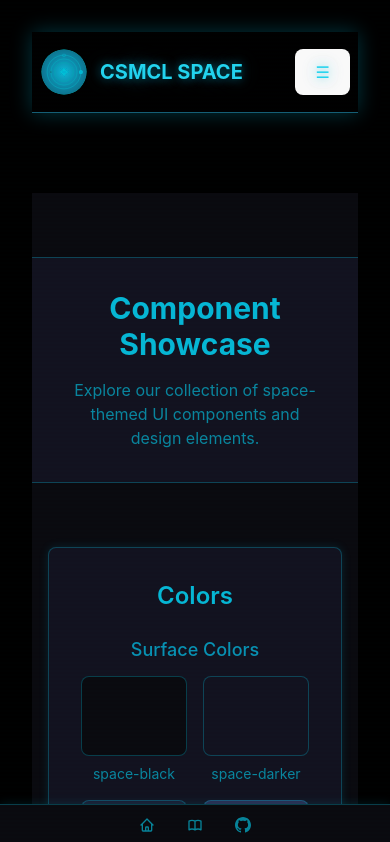
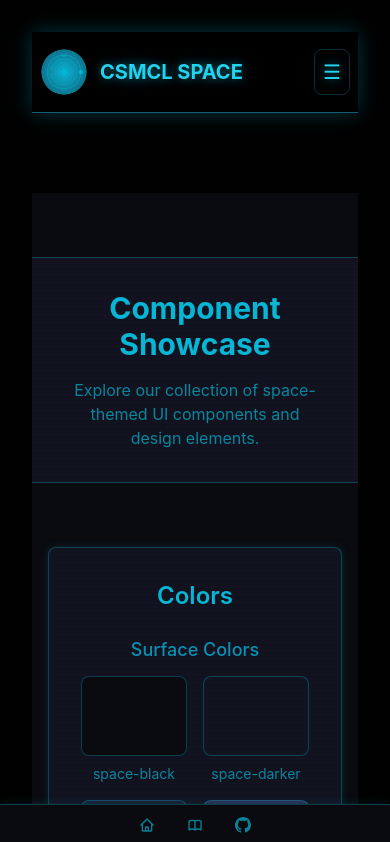
Before and after one commit to innerpixel/Cosmical-space-explorer-starter, a Vue app: page /showcase in a window 390 px wide. Shown: the top 842 px of the page. Built offline with nearby package versions, Linux system fonts and the light colour scheme.

Commit message:
🖌 STYLE: Enhanced UI Transparency
📱 Updates:
- 🌌 Made checkbox background transparent
- 📲 Improved hamburger menu with transparent style
- ✨ Added backdrop blur to mobile menu
- 🖋 Updated border styles for better contrast

💡 More cohesive with space theme!

```diff
--- a/src/components/TopBar.vue
+++ b/src/components/TopBar.vue
@@ -50,10 +50,10 @@
         <!-- Mobile Menu Button -->
         <button
           @click="isMenuOpen = !isMenuOpen"
-          class="md:hidden text-cyan-400 hover:text-cyan-300 focus:outline-none glow"
+          class="md:hidden text-cyan-400 hover:text-cyan-300 focus:outline-none glow p-2 rounded-lg bg-transparent border border-cyan-800/50 hover:border-cyan-600/50 transition-all duration-300"
         >
-          <span v-if="!isMenuOpen">☰</span>
-          <span v-else>✕</span>
+          <span v-if="!isMenuOpen" class="text-xl">☰</span>
+          <span v-else class="text-xl">✕</span>
         </button>
 
         <!-- User Actions -->
@@ -81,7 +81,7 @@
     <!-- Mobile Menu -->
     <div
       v-if="isMenuOpen"
-      class="md:hidden absolute w-full bg-black border-t border-cyan-800 shadow-[0_0_20px_rgba(6,182,212,0.3)] z-50"
+      class="md:hidden absolute w-full bg-black/95 backdrop-blur-sm border-t border-cyan-800/50 shadow-[0_0_20px_rgba(6,182,212,0.3)] z-50"
     >
       <div class="px-4 py-2 space-y-2">
         <router-link
--- a/src/views/ComponentShowcase.vue
+++ b/src/views/ComponentShowcase.vue
@@ -170,7 +170,7 @@
                         <div class="flex items-center">
                           <input
                             type="checkbox"
-                            class="h-4 w-4 bg-space-dark border-interface-border rounded
+                            class="h-4 w-4 bg-transparent border-interface-border rounded
                                    text-interface-button-primary focus:ring-interface-button-hover
                                    transition-colors duration-200"
                           >
```
